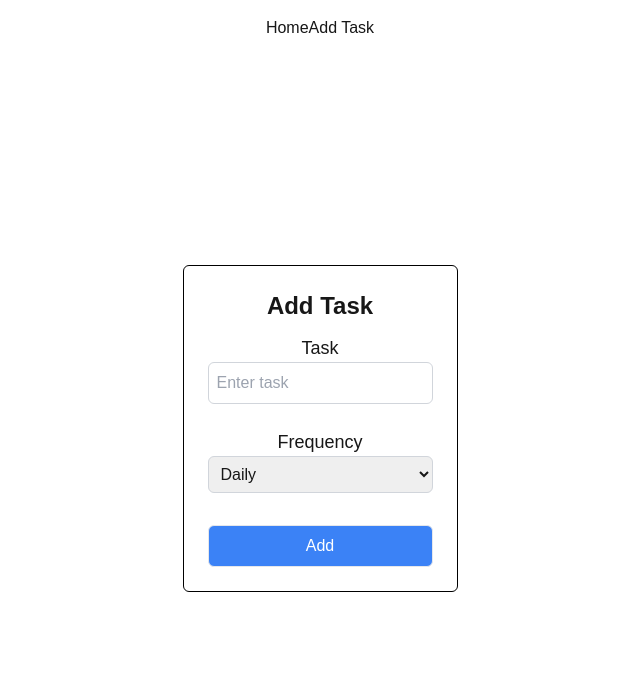
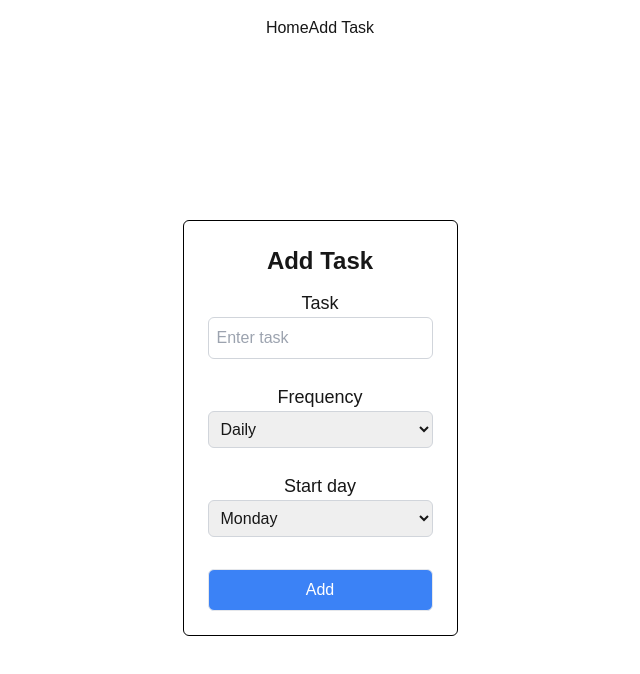
Before and after one commit to DanielHormos/task-manager, a Next.js app: page /add-task in a window 1280 px wide. Shown: the top 674 px of the page, without its empty margins (320-960 px from the left). Built offline with nearby package versions, Linux system fonts and the light colour scheme.

Commit message:
added startday for task do be done

```diff
--- a/src/features/tasks/task-form.tsx
+++ b/src/features/tasks/task-form.tsx
@@ -34,6 +34,22 @@ export function TaskForm() {
         <option value="weekly">Weekly</option>
         <option value="monthly">Monthly</option>
       </select>
+      <label htmlFor="start-day" className="block mt-2 text-lg font-medium">
+        Start day
+      </label>
+      <select
+        name="start-day"
+        id="start-day"
+        className="w-full p-2 mb-4 rounded-md border border-gray-300 focus:outline-none focus:ring-2 focus:ring-blue-500"
+      >
+        <option value="Monday">Monday</option>
+        <option value="Tuesday">Tuesday</option>
+        <option value="Wednesday">Wednesday</option>
+        <option value="Thursday">Thursday</option>
+        <option value="Friday">Friday</option>
+        <option value="Saturday">Saturday</option>
+        <option value="Sunday">Sunday</option>
+      </select>
 
       <button
         type="submit"
```
